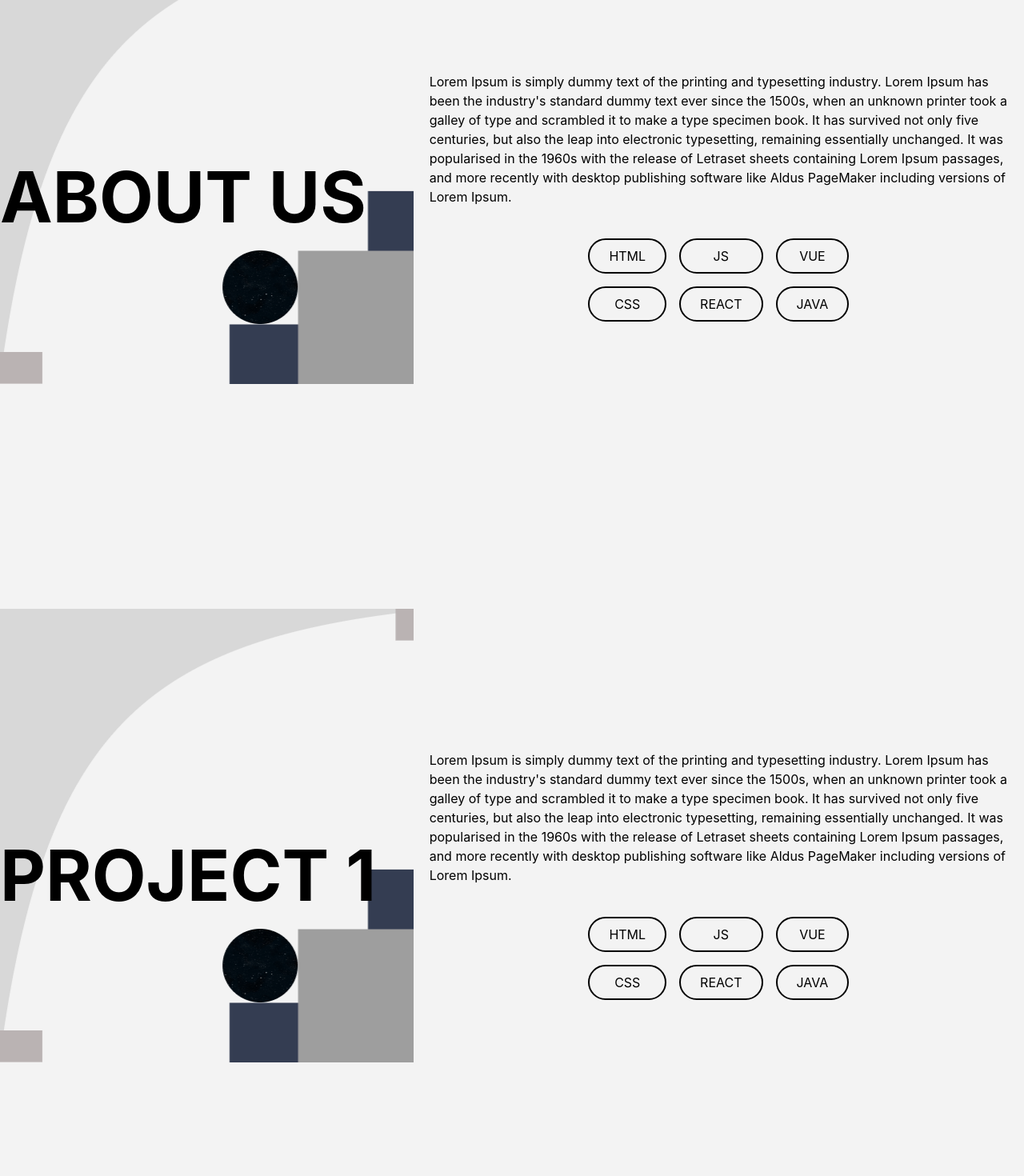
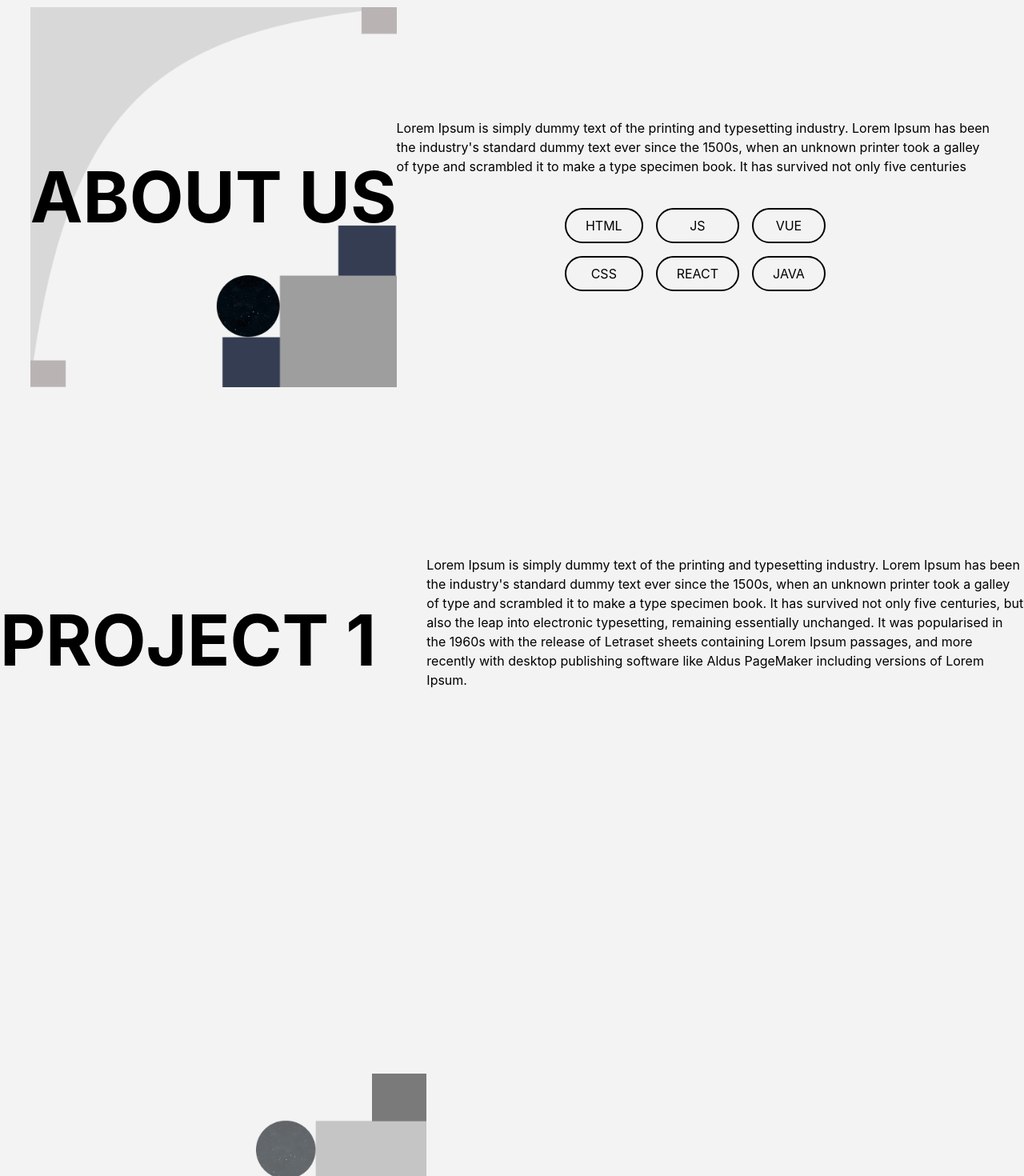
Before and after one commit to Alexander-Olier/Portafolio_personal, a React (Create React App) app: page / in a window 1280 px wide. Shown: the part 766-2236 px from the top of the page at 80% size. Built offline with nearby package versions, Linux system fonts and the light colour scheme.

Commit message:
responsive listo, falta nav bar

```diff
--- a/src/App.js
+++ b/src/App.js
@@ -8,7 +8,7 @@ import Portafolio from "./components/Portafolio";
 
 function App() {
   return (
-    <div className="container mx-auto">
+    <div className="container m-auto lg:container mx-autp">
       <Header />
       <Home />
       <About />
--- a/src/components/About.jsx
+++ b/src/components/About.jsx
@@ -3,22 +3,16 @@ import React from "react";
 export default function About() {
   return (
     <div className="grid grid-cols-1 mt-12 lg:flex w-full h-screen  justify-center items-center">
-      <div className="w-full h-0 lg:w-5/12 bg-[url('../public/img/about/vector.png')] bg-no-repeat h-5/6 flex items-center">
-        <h1 className="text-4xl lg:text-7xl font-bold uppercase ">
-          About us
-        </h1>
+      <div className="h-full w-max bg-contain  my-10  lg:h-screen w-5/12 bg-[url('../public/img/about/vector.png')] bg-no-repeat bg-center bg-[length:100%] flex items-center items-center">
+        <h1 className="text-4xl lg:text-7xl font-bold uppercase ">About us</h1>
       </div>
-      <div className="w-full m-0 mt-5 lg:w-7/12 m-5 ">
+      <div className="w-full m-0 mt-5 lg:w-7/12 ">
         <p>
           Lorem Ipsum is simply dummy text of the printing and typesetting
           industry. Lorem Ipsum has been the industry's standard dummy text ever
           since the 1500s, when an unknown printer took a galley of type and
           scrambled it to make a type specimen book. It has survived not only
-          five centuries, but also the leap into electronic typesetting,
-          remaining essentially unchanged. It was popularised in the 1960s with
-          the release of Letraset sheets containing Lorem Ipsum passages, and
-          more recently with desktop publishing software like Aldus PageMaker
-          including versions of Lorem Ipsum.
+          five centuries
         </p>
         <ul className="grid grid-rows-2 grid-flow-col gap-4  mt-10 justify-center items-center">
           <li className="border-2 border-black p-2 px-6 rounded-3xl text-center">
--- a/src/components/Contact.jsx
+++ b/src/components/Contact.jsx
@@ -3,8 +3,8 @@ import React from "react";
 
 export default function Contact() {
   return (
-    <div className="grid grid-cols-1 mt-12 lg:flex w-full h-screen  justify-center align-items">
-      <div className="bg-none w-full lg:w-5/12 flex items-center bg-[url('../public/img/contact/vector.png')] bg-no-repeat bg-left-bottom">
+    <div className="grid grid-cols-1 mt-12 lg:flex w-full h-screen justify-center align-items">
+      <div className="w-full lg:w-5/12 flex items-center">
         <div className="grid">
           <h1 className="text-4xl lg:text-7xl font-bold uppercase">Contact</h1>
           <p className="m-0 lg:mr-10">
--- a/src/components/Home.jsx
+++ b/src/components/Home.jsx
@@ -9,7 +9,7 @@ import React from "react";
 
 export default function Home() {
   return (
-    <div className="grid grid-cols-1 lg:flex h-full justify-center items-center space-x-4">
+    <div className="grid grid-cols-1 space-x-0 lg:flex h-full justify-center items-center space-x-4">
       <div className="w-full lg:w-7/12 ">
         <h2 className="text-tiny uppercase lg:uppercase text-lg text-regal-gris font-semibold ">
           dev frontend
@@ -38,6 +38,7 @@ export default function Home() {
         <img
           src="./img/home1.svg"
           alt="Men in space"
+          className=""
         />
       </div>
     </div>
--- a/src/components/Portafolio.jsx
+++ b/src/components/Portafolio.jsx
@@ -2,13 +2,15 @@ import React from "react";
 
 export default function Portafolio() {
   return (
-    <div className="grid grid-cols-1 mt-12 lg:flex w-full h-screen  justify-center items-center">
-      <div className="w-full h-0 lg:w-5/12 bg-[url('../public/img/about/vector.png')] bg-no-repeat h-5/6 flex items-center">
-        <h1 className="text-4xl lg:text-7xl font-bold uppercase ">
-          Project 1
-        </h1>
+    <div className="grid grid-cols-1 mt-12 lg:flex w-full h-screen justify-center">
+      <div className="h-full w-full my-10 lg:w-5/12 flex h-4/5 bg-[url('../public/img/portafolio/vector.png')] bg-[length:40%] bg-no-repeat bg-right-bottom">
+        <div className="grid">
+          <h1 className="text-4xl lg:text-7xl font-bold uppercase ">
+            Project 1
+          </h1>
+        </div>
       </div>
-      <div className="m-0 lg:w-7/12 m-5">
+      <div className="m-0 lg:w-7/12">
         <p>
           Lorem Ipsum is simply dummy text of the printing and typesetting
           industry. Lorem Ipsum has been the industry's standard dummy text ever
@@ -20,26 +22,6 @@ export default function Portafolio() {
           more recently with desktop publishing software like Aldus PageMaker
           including versions of Lorem Ipsum.
         </p>
-        <ul className="grid grid-rows-2 grid-flow-col gap-4  mt-10 justify-center items-center">
-          <li className="border-2 border-black p-2 px-6 rounded-3xl text-center">
-            HTML
-          </li>
-          <li className="border-2 border-black p-2 px-6 rounded-3xl text-center">
-            CSS
-          </li>
-          <li className="border-2 border-black p-2 px-6 rounded-3xl text-center">
-            JS
-          </li>
-          <li className="border-2 border-black p-2 px-6 rounded-3xl text-center">
-            REACT
-          </li>
-          <li className="border-2 border-black p-2 px-6 rounded-3xl text-center">
-            VUE
-          </li>
-          <li className="border-2 border-black p-2 px-6 rounded-3xl text-center">
-            JAVA
-          </li>
-        </ul>
       </div>
     </div>
   );
```
Also changed, not shown: public/img/about/vector_responsive.png (added).
